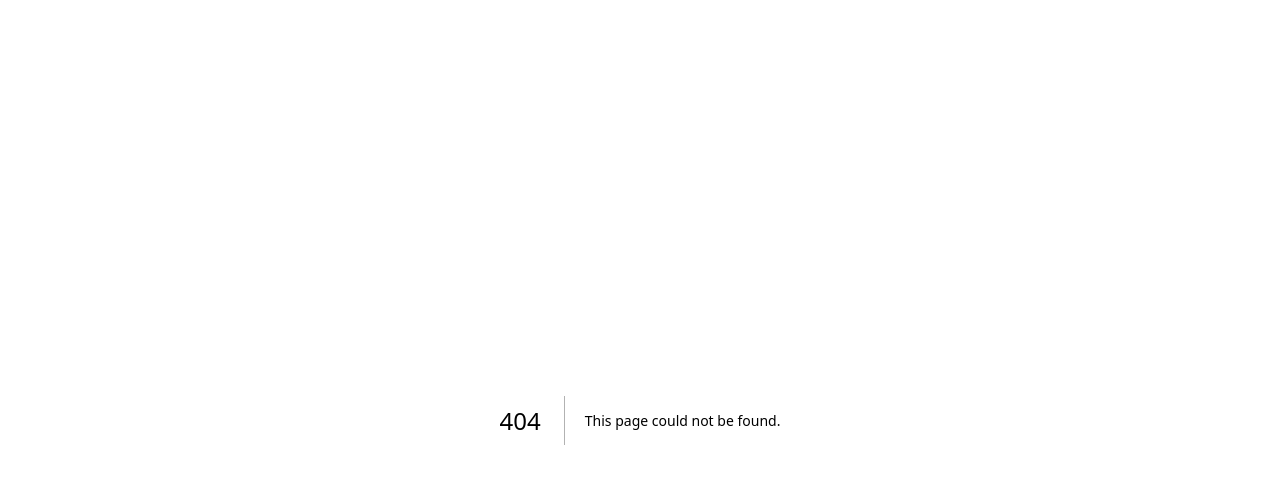
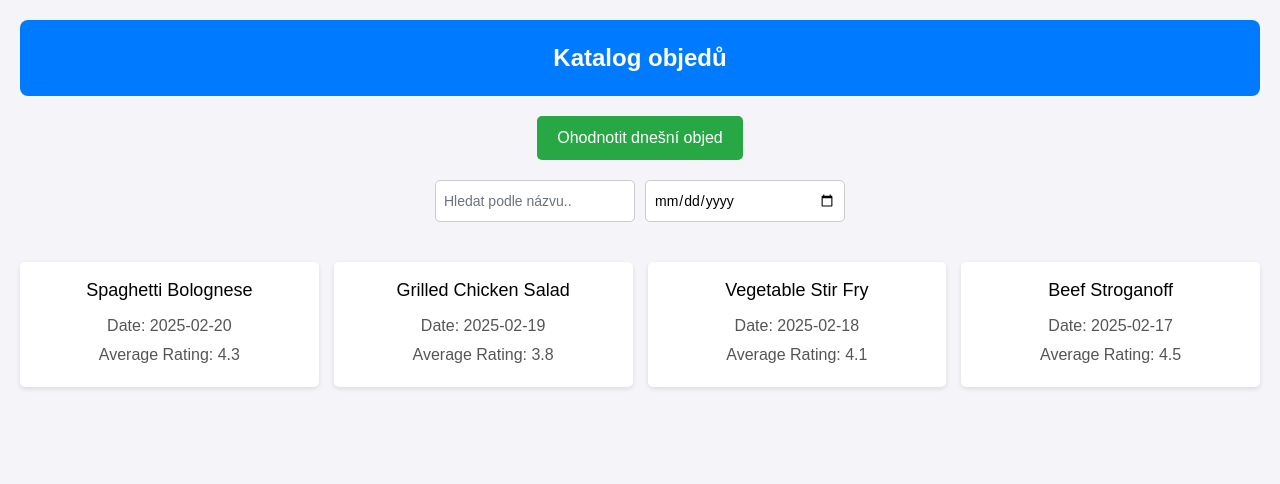
Before and after one commit to tomhula/jecarate, a Next.js app: page /dashboard in a window 1280 px wide. Before the commit this address had no page. Shown: the top 484 px of the page. Built offline with nearby package versions, Linux system fonts and the light colour scheme.

Commit message:
Implement dashboard / catalog page

```diff
--- /dev/null
+++ b/app/dashboard/page.tsx
@@ -0,0 +1,22 @@
+import { redirect } from "next/navigation"
+import { authorize } from "@/app"
+import LunchGrid from "@/app/ui/dashboard/lunch-grid"
+import dashboardStyles from "@/app/ui/dashboard/dashboard.module.css"
+
+export default function Dashboard()
+{
+    /*if (!authorize())
+        redirect('/login')*/
+
+    return (
+        <>
+            <div className={dashboardStyles.dashboardHeader}>Katalog objedů</div>
+            <button className={dashboardStyles.rateButton}>Ohodnotit dnešní objed</button>
+            <div className={dashboardStyles.searchContainer}>
+                <input type="text" placeholder="Hledat podle názvu.." id="search-name"/>
+                <input type="date" id="search-date"/>
+            </div>
+            <LunchGrid/>
+        </>
+    )
+}
```
